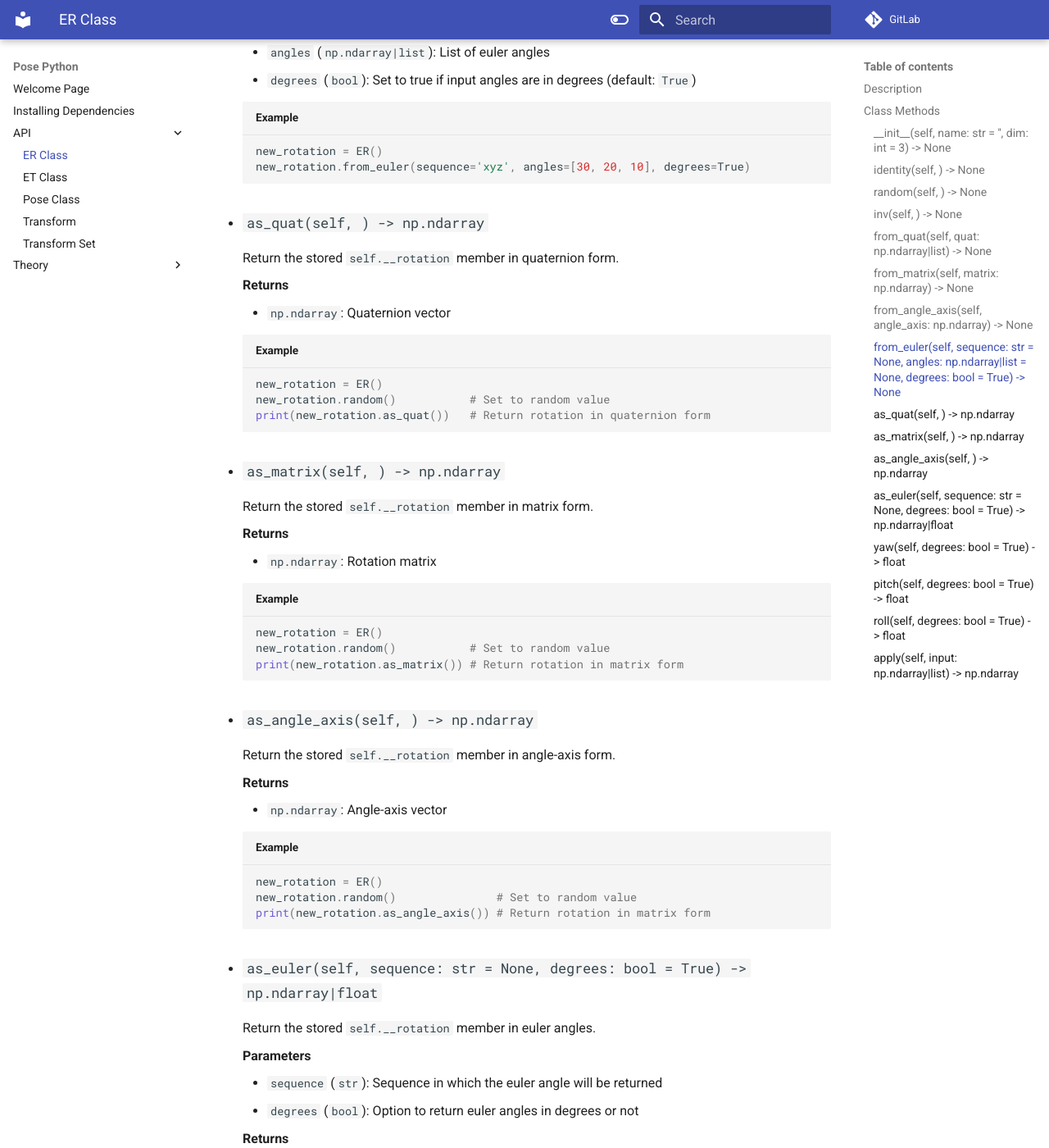
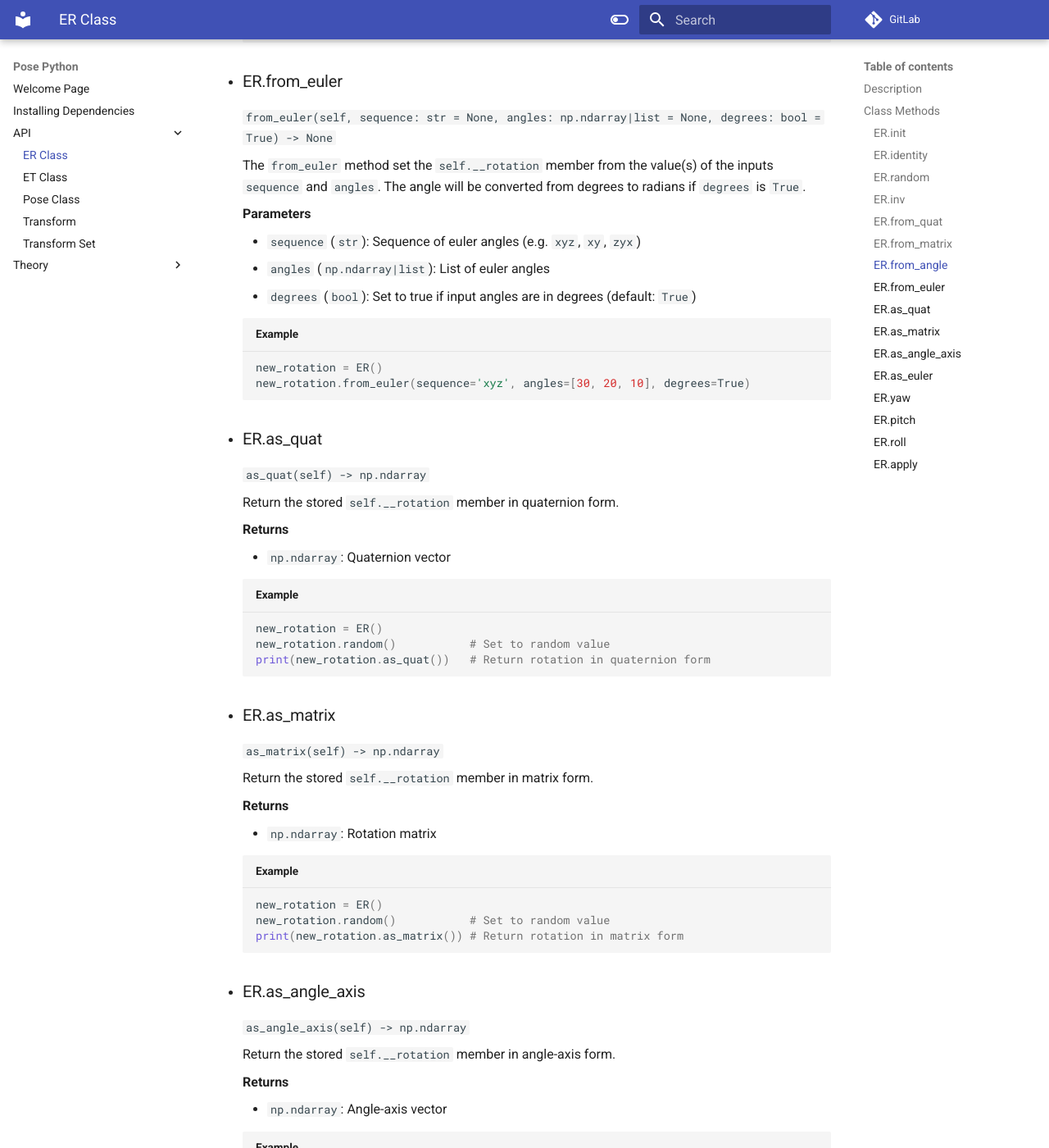
Before and after one commit to johnhalz/pose3d_python, an MkDocs documentation site: the page built from docs/API/er.md, in a window 1280 px wide and 1400 px high, scrolled down 2614 px. Shown: the whole window at 82% size. Built offline with MkDocs 1.6.1 and Material for MkDocs 9.7.7, drawn with Linux system fonts in a browser that asks for light colours; comment, search, counter and statistics services are not loaded; some of the changed text lies outside the part shown.

Commit message:
Updated documentation for clearer method presentation

````diff
--- a/docs/API/er.md
+++ b/docs/API/er.md
@@ -8,7 +8,9 @@ This page covers the Euclidean Rotation (`ER`) class. This class is meant to rep
 
 ## Class Methods
 
-- ### `__init__(self, name: str = '', dim: int = 3) -> None`
+- ### ER.__init__
+
+    `__init__(self, name: str = '', dim: int = 3) -> None`
 
     The `__init__` method is called when a new instance of the `ER` class is created. It initializes all of the variables in the class and sets them to their default values.
 
@@ -19,7 +21,9 @@ This page covers the Euclidean Rotation (`ER`) class. This class is meant to rep
     - `name` (`str`): Set the name of the object (default: '')
     - `dim` (`int`): Set the dimension of the vector (default: `3`)
 
-- ### `identity(self, ) -> None`
+- ### ER.identity
+
+    `identity(self) -> None`
 
     The `identity` method sets the `self.__rotation` member to the equivalent of an identity matrix.
 
@@ -28,7 +32,9 @@ This page covers the Euclidean Rotation (`ER`) class. This class is meant to rep
     new_rotation.identity()     # Set new_rotation to identity
     ```
 
-- ### `random(self, ) -> None`
+- ### ER.random
+
+    `random(self) -> None`
 
     The `random` method sets the `self.__rotation` member to a random value.
 
@@ -37,7 +43,9 @@ This page covers the Euclidean Rotation (`ER`) class. This class is meant to rep
     new_rotation.random()   # Set new_rotation to random value
     ```
 
-- ### `inv(self, ) -> None`
+- ### ER.inv
+
+    `inv(self) -> None`
 
     The `inv` method sets the `self.__rotation` member to its inverse.
 
@@ -47,7 +55,9 @@ This page covers the Euclidean Rotation (`ER`) class. This class is meant to rep
     new_rotation.inv()      # Set new_rotation to its inverse
     ```
 
-- ### `from_quat(self, quat: np.ndarray|list) -> None`
+- ### ER.from_quat
+
+    `from_quat(self, quat: np.ndarray|list) -> None`
 
     The `from_quat` method set the `self.__rotation` member from the value of the input `quat`.
 
@@ -62,7 +72,9 @@ This page covers the Euclidean Rotation (`ER`) class. This class is meant to rep
     new_rotation.from_quat([0, 0, 0, 1])
     ```
 
-- ### `from_matrix(self, matrix: np.ndarray) -> None`
+- ### ER.from_matrix
+
+    `from_matrix(self, matrix: np.ndarray) -> None`
 
     The `from_matrix` method set the `self.__rotation` member from the value of the input `matrix`. The method will first check whether the input matrix dimensions are suitable for the number of dimensions set for the `ER` object.
 
@@ -78,7 +90,9 @@ This page covers the Euclidean Rotation (`ER`) class. This class is meant to rep
     new_rotation.from_matrix(matrix)
     ```
 
-- ### `from_angle_axis(self, angle_axis: np.ndarray) -> None`
+- ### ER.from_angle
+
+    `from_angle_axis(self, angle_axis: np.ndarray) -> None`
 
     The `from_angle_axis` method set the `self.__rotation` member from the value of the input `angle_axis`.
 
@@ -94,7 +108,9 @@ This page covers the Euclidean Rotation (`ER`) class. This class is meant to rep
     new_rotation.from_angle_axis(matrix)
     ```
 
-- ### `from_euler(self, sequence: str = None, angles: np.ndarray|list = None, degrees: bool = True) -> None`
+- ### ER.from_euler
+
+    `from_euler(self, sequence: str = None, angles: np.ndarray|list = None, degrees: bool = True) -> None`
 
     The `from_euler` method set the `self.__rotation` member from the value(s) of the inputs `sequence` and `angles`. The angle will be converted from degrees to radians if `degrees` is `True`.
 
@@ -109,7 +125,9 @@ This page covers the Euclidean Rotation (`ER`) class. This class is meant to rep
     new_rotation.from_euler(sequence='xyz', angles=[30, 20, 10], degrees=True)
     ```
 
-- ### `as_quat(self, ) -> np.ndarray`
+- ### ER.as_quat
+
+    `as_quat(self) -> np.ndarray`
 
     Return the stored `self.__rotation` member in quaternion form.
 
@@ -123,7 +141,9 @@ This page covers the Euclidean Rotation (`ER`) class. This class is meant to rep
     print(new_rotation.as_quat())   # Return rotation in quaternion form
     ```
 
-- ### `as_matrix(self, ) -> np.ndarray`
+- ### ER.as_matrix
+
+    `as_matrix(self) -> np.ndarray`
 
     Return the stored `self.__rotation` member in matrix form.
 
@@ -137,7 +157,9 @@ This page covers the Euclidean Rotation (`ER`) class. This class is meant to rep
     print(new_rotation.as_matrix()) # Return rotation in matrix form
     ```
 
-- ### `as_angle_axis(self, ) -> np.ndarray`
+- ### ER.as_angle_axis
+
+    `as_angle_axis(self) -> np.ndarray`
 
     Return the stored `self.__rotation` member in angle-axis form.
 
@@ -151,7 +173,9 @@ This page covers the Euclidean Rotation (`ER`) class. This class is meant to rep
     print(new_rotation.as_angle_axis()) # Return rotation in matrix form
     ```
 
-- ### `as_euler(self, sequence: str = None, degrees: bool = True) -> np.ndarray|float`
+- ### ER.as_euler
+
+    `as_euler(self, sequence: str = None, degrees: bool = True) -> np.ndarray|float`
 
     Return the stored `self.__rotation` member in euler angles.
 
@@ -176,7 +200,9 @@ This page covers the Euclidean Rotation (`ER`) class. This class is meant to rep
     print(new_rotation.as_euler(degrees=True))  # Return rotation in matrix form
     ```
 
-- ### `yaw(self, degrees: bool = True) -> float`
+- ### ER.yaw
+
+    `yaw(self, degrees: bool = True) -> float`
 
     Return rotation angle around the z axis.
 
@@ -196,7 +222,9 @@ This page covers the Euclidean Rotation (`ER`) class. This class is meant to rep
     print(new_rotation.yaw())   # Return yaw angle of rotation
     ```
 
-- ### `pitch(self, degrees: bool = True) -> float`
+- ### ER.pitch
+
+    `pitch(self, degrees: bool = True) -> float`
 
     Return rotation angle around the y axis.
 
@@ -216,7 +244,9 @@ This page covers the Euclidean Rotation (`ER`) class. This class is meant to rep
     print(new_rotation.pitch()) # Return pitch angle of rotation
     ```
 
-- ### `roll(self, degrees: bool = True) -> float`
+- ### ER.roll
+
+    `roll(self, degrees: bool = True) -> float`
 
     Return rotation angle around the x axis.
 
@@ -236,7 +266,9 @@ This page covers the Euclidean Rotation (`ER`) class. This class is meant to rep
     print(new_rotation.roll())  # Return roll angle of rotation
     ```
 
-- ### `apply(self, input: np.ndarray|list) -> np.ndarray`
+- ### ER.apply
+
+    `apply(self, input: np.ndarray|list) -> np.ndarray`
 
     The `apply` method applies this rotation to `input` vector.
 
````
Also changed, not shown: docs/API/et.md (+27 -9 lines), docs/API/pose.md (+9 -3 lines), docs/API/transform.md (+24 -8 lines), docs/API/transform_set.md (+18 -6 lines).
